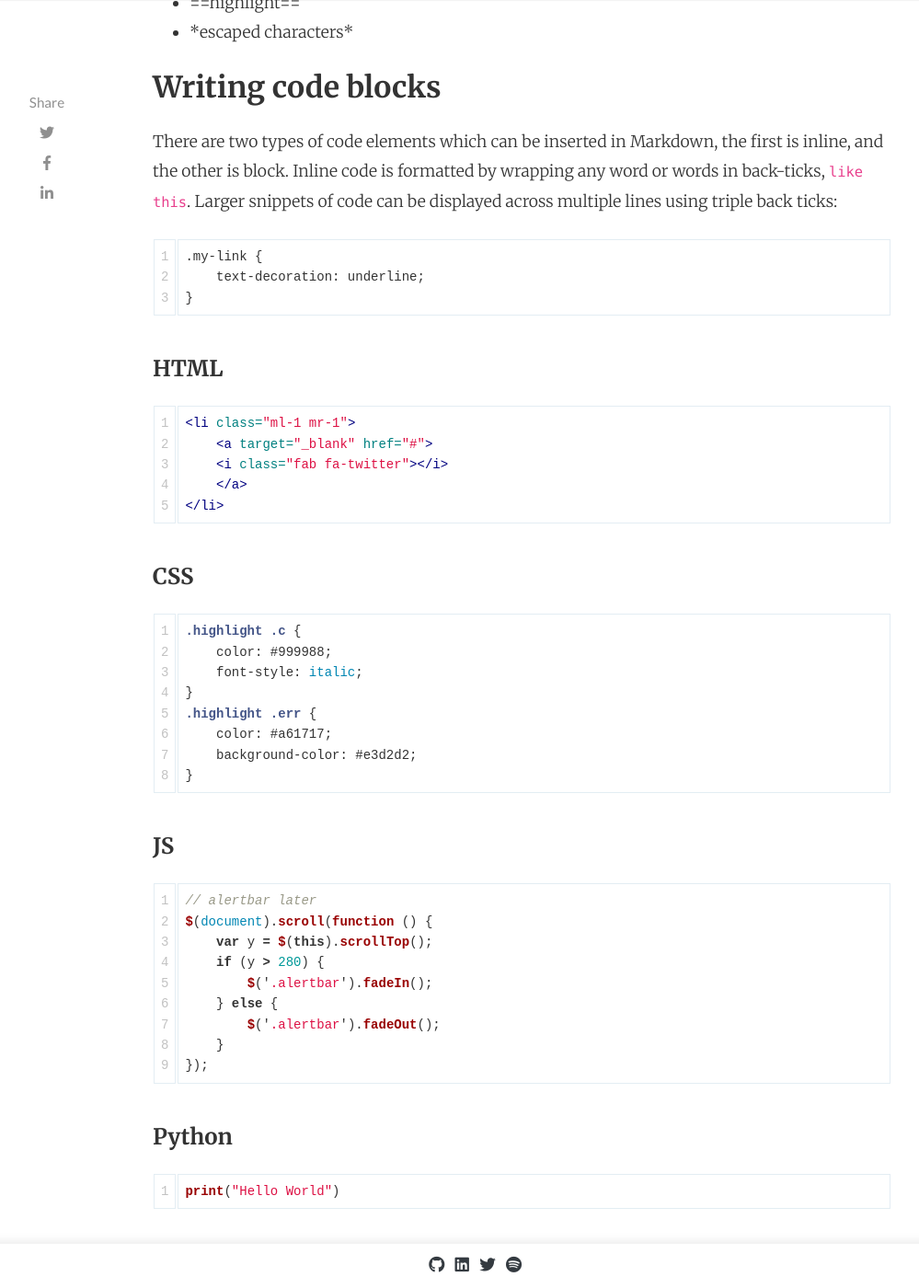
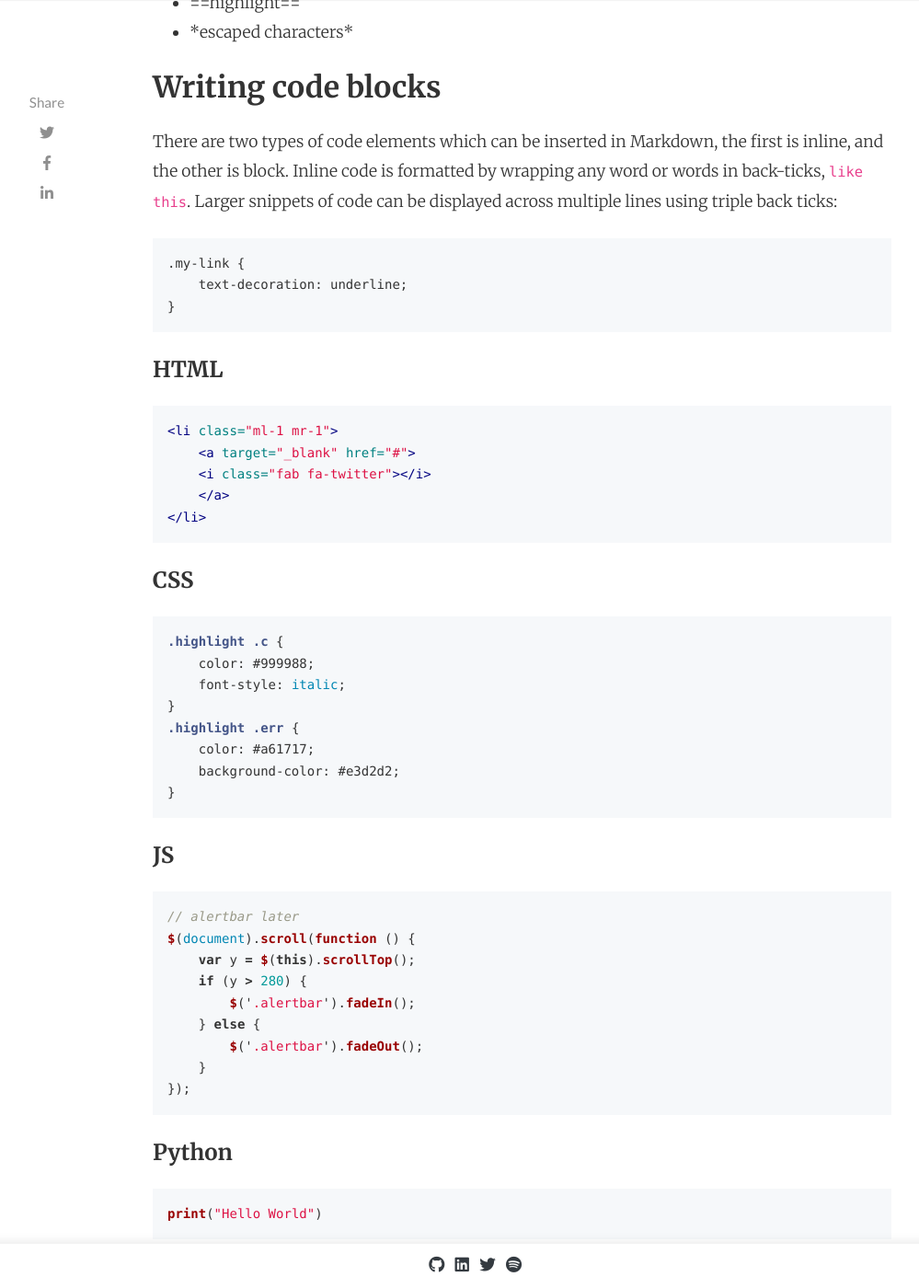
Before and after one commit to damianogiusti/damianogiusti, a Jekyll site: the page built from _posts/2018-06-12-powerful-things-markdown-editor.md, in a window 1280 px wide and 1400 px high, scrolled down 1467 px. Shown: the whole window at 92% size, without its empty margins (119-1118 px from the left). Built offline with Jekyll 4.4.1, drawn with Linux system fonts in a browser that asks for light colours; nearby versions of some CDN libraries; some web fonts are replaced; comment, search, counter and statistics services are not loaded.

Commit message:
Remove line numbers and add GitHub background to code snippets

```diff
--- a/_config.yml
+++ b/_config.yml
@@ -43,7 +43,7 @@ kramdown:
   syntax_highlighter: rouge
   syntax_highlighter_opts:
     block:
-      line_numbers: true
+      line_numbers: false
 
 # Adsense (change to "enabled" to activate, also your client id and ad slot. Create a new ad unit from your Adsense account to get the slot.)
 adsense: "disabled"
--- a/assets/css/screen.css
+++ b/assets/css/screen.css
@@ -753,3 +753,9 @@ body {
 .dg-footer-icon-size {
     font-size: 1.1rem;
 }
+
+/* Add Github style to code snippets */
+pre.highlight {
+    background-color: #f6f8fa;
+    padding: 1rem;
+}
```
Also changed, not shown: Gemfile.lock.
